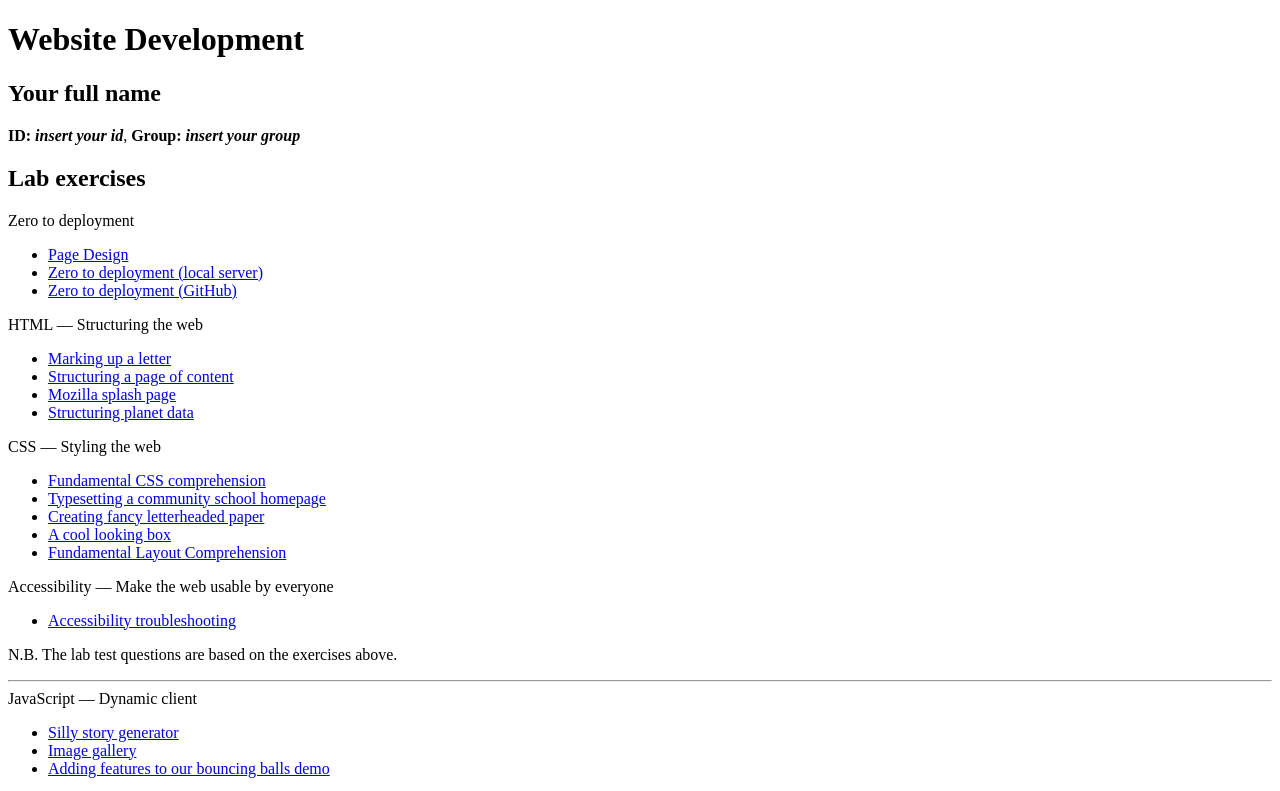
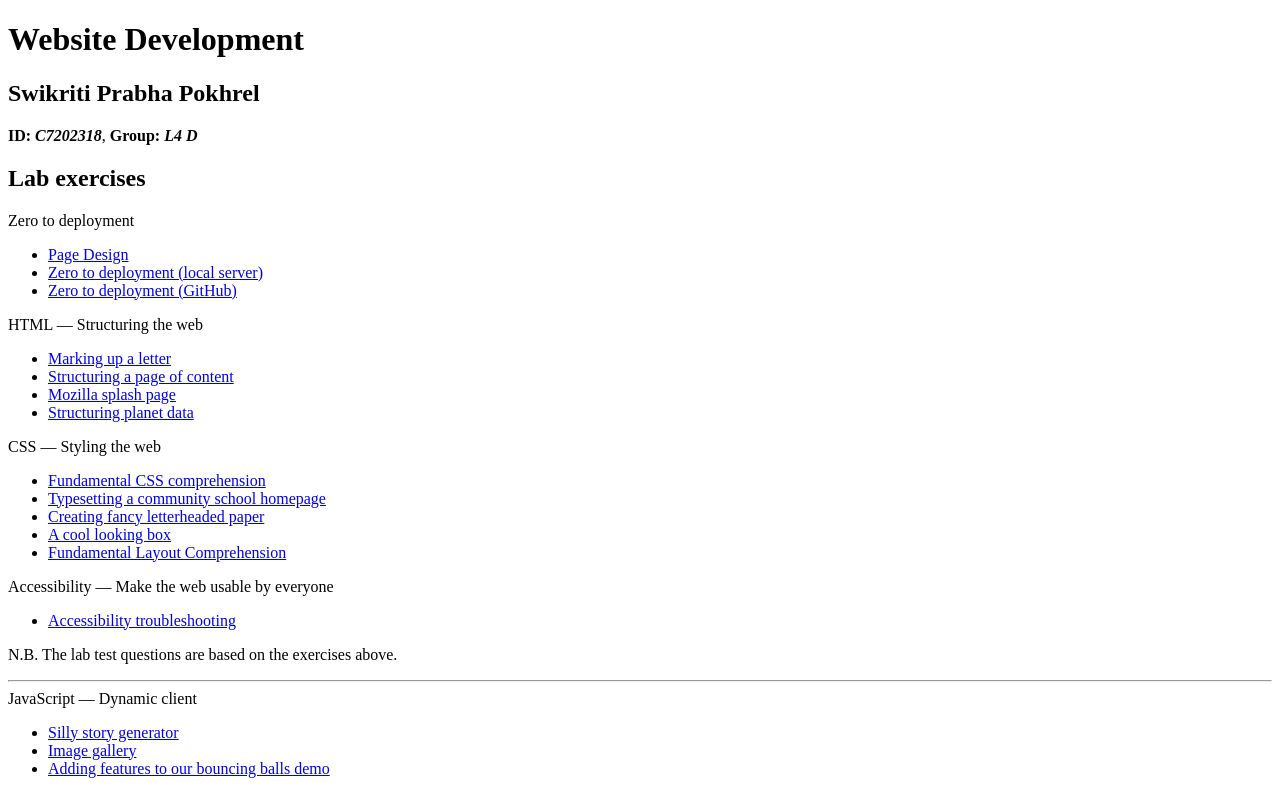
Before and after one commit to SwikritiPokhrel/Website, a plain HTML site: page home .html in a window 1280 px wide. Shown: the top 791 px of the page. Drawn offline with Linux system fonts and the light colour scheme.

Commit message:
Update home .html

```diff
--- a/home .html
+++ b/home .html
@@ -3,7 +3,7 @@
 <head>
    <title>labs</title>
    <meta charset="utf-8" />
-   <meta name="author" content="insert your name here" />
+   <meta name="author" content="Swikriti Prabha Pokhrel" />
    <meta name="description" content="Portfolio of lab exercises" />
 </head>
 <body>
@@ -13,11 +13,11 @@
             Website Development
          </h1>
          <h2>
-            Your full name
+            Swikriti Prabha Pokhrel
          </h2>
          <p>
-            <strong>ID: <em>insert your id</em></strong>,
-            <strong>Group: <em>insert your group</em></strong>
+            <strong>ID: <em>C7202318</em></strong>,
+            <strong>Group: <em>L4 D</em></strong>
          </p>
       </header>
       <h2>
@@ -30,11 +30,11 @@
                Page Design</a>
          </li>
          <li>
-            <a href="insert_your_url_for_this_exercise">
+            <a href="http://c7202318.thebritishcollege.org:2082/cpsess9520454494/frontend/paper_lantern/filemanager/index.html">
                Zero to deployment (local server)</a>
          </li>
          <li>
-            <a href="insert_your_url_for_this_exercise">
+            <a href="https://github.com/SwikritiPokhrel/Website">
                Zero to deployment (GitHub)</a>
          </li>
       </ul>
```
